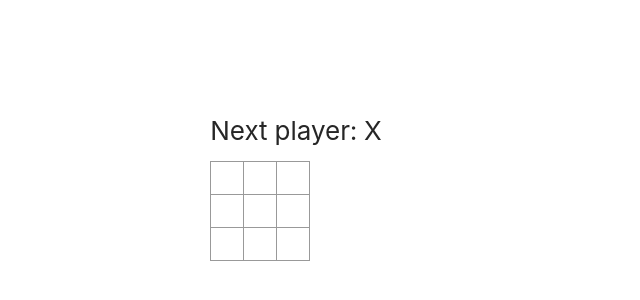
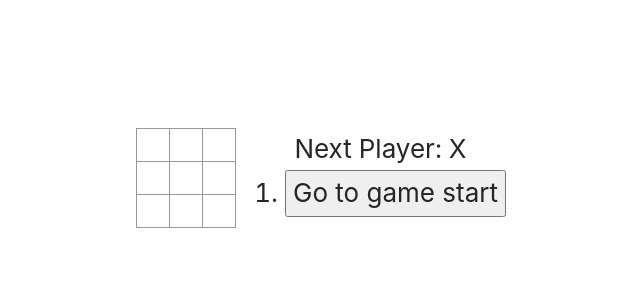
Before and after one commit to Yodonicc/practiceWithDim, a React app in the folder my-app/: page /ReactTicTacToe in a window 1280 px wide. Shown: the part 214-514 px from the top of the page, without its empty margins (319-959 px from the left). Built offline with nearby package versions, Linux system fonts and the light colour scheme; no server answers.

Commit message:
finish: finish tic-tac-toe by class Component

```diff
--- a/my-app/src/react/ReactTicTacToe.js
+++ b/my-app/src/react/ReactTicTacToe.js
@@ -3,65 +3,124 @@
 import './ReactTicTacToe.css'
 
 class ReactTicTacToe extends React.Component{
+    constructor(props){
+        super(props)
+        this.state = {
+            history: [{
+                squares: Array(9).fill(null)
+            }],
+            stepNumber: 0,
+            xIsNext: true
+        }
+    }
+
+    handleClick(i){
+        const history = this.state.history.slice(0, this.state.stepNumber + 1)
+        const current = history[history.length - 1]
+        const squares = current.squares.slice()
+        if(calculateWinner(squares) || squares[i]){
+            return
+        }
+        squares[i] = this.state.xIsNext ? 'X' : 'O'
+        //假如这个地方不加this，会出现什么情况？
+        this.setState({
+            history: history.concat([{
+                squares: squares
+            }]),
+            stepNumber: history.length,
+            xIsNext: !this.state.xIsNext
+        })
+
+        //假如不通过setState，直接这样通过this.state.xxx = 来修改state，有什么弊端吗？
+        // this.state.xIsNext = !this.state.xIsNext
+    }
+
+    jumpTo(step){
+        this.setState({
+            stepNumber: step,
+            xIsNext: (step % 2) === 0
+        })
+    }
+
     render(){
+        const history = this.state.history
+        const current = history[this.state.stepNumber]
+        const winner = calculateWinner(current.squares)
+
+        const moves = history.map((step, move) => {
+            const desc = move ?
+                'Go to move #' + move :
+                'Go to game start';
+            return (
+                <li key={move}>
+                    <button onClick={() => this.jumpTo(move)}>{desc}</button>
+                </li>
+            );
+        });
+
+        let status
+        if(winner){
+            status = 'Winner: ' + winner
+        }else{
+            status = 'Next Player: ' + (this.state.xIsNext ? 'X' : 'O')
+        }
         return(
             <div className="game">
                 <div className="game-board">
-                    <Board />
+                    <Board
+                        squares = {current.squares}
+                        onClick = {(i) => this.handleClick(i)}
+                    />
                 </div>
                 <div className="game-info">
-                    <div>{/* status */}</div>
-                    <ol>{/* TODO */}</ol>
+                    <div>{ status }</div>
+                    <ol>{moves}</ol>
                 </div>
             </div>
         );
     }
 }
 
-class Square extends React.Component {
-    render() {
+// class Square extends React.Component {
+//     render() {
+//         return (
+//             <button
+//                 className="square"
+//                 //如果这里直接改成onClick={this.props.onClick}会出现什么
+//                 //对比下方函数组件就知道区别了
+//                 onClick={() => this.props.onClick()}
+//             >
+//                 {this.props.value}
+//             </button>
+//         );
+//     }
+// }
+
+function Square(props){
     return (
         <button
             className="square"
-                //如果这里直接改成onClick={this.props.onClick}会出现什么
-                onClick={() => this.props.onClick()}
+            onClick={props.onClick}
         >
-                {this.props.value}
+            {props.value}
         </button>
     );
 }
-}
 
 class Board extends React.Component {
-    constructor(props){
-        super(props)
-        this.state = {
-            squares: Array(9).fill(null)
-        }
-    }
-
-    handleClick(i){
-        const squares = this.state.squares.slice()
-        squares[i] = 'X'
-        //假如这个地方不加this，会出现什么情况？
-        this.setState({squares: squares})
-    }
 
     renderSquare(i) {
         return <Square
-            value={this.state.squares[i]}
+            value={this.props.squares[i]}
             //假如这个地方不加this，会出现什么情况？
             //假如这个箭头函数参数有一个i，会出现什么情况？
-            onClick={() => this.handleClick(i)}
+            onClick={() => this.props.onClick(i)}
         />;
     }
 
     render() {
-        const status = 'Next player: X';
-
         return (
             <div>
-                <div className="status">{status}</div>
                 <div className="board-row">
                     {this.renderSquare(0)}
                     {this.renderSquare(1)}
@@ -82,5 +141,26 @@
     }
 }
 
+//判断获胜的逻辑部分，就是算法，和React没关系
+function calculateWinner(squares) {
+    const lines = [
+        [0, 1, 2],
+        [3, 4, 5],
+        [6, 7, 8],
+        [0, 3, 6],
+        [1, 4, 7],
+        [2, 5, 8],
+        [0, 4, 8],
+        [2, 4, 6],
+    ];
+    for (let i = 0; i < lines.length; i++) {
+        const [a, b, c] = lines[i];
+        if (squares[a] && squares[a] === squares[b] && squares[a] === squares[c]) {
+            return squares[a];
+        }
+    }
+    return null;
+}
+
 
 export default ReactTicTacToe;
```
Lines whose indentation alone changed are shown as unchanged.
